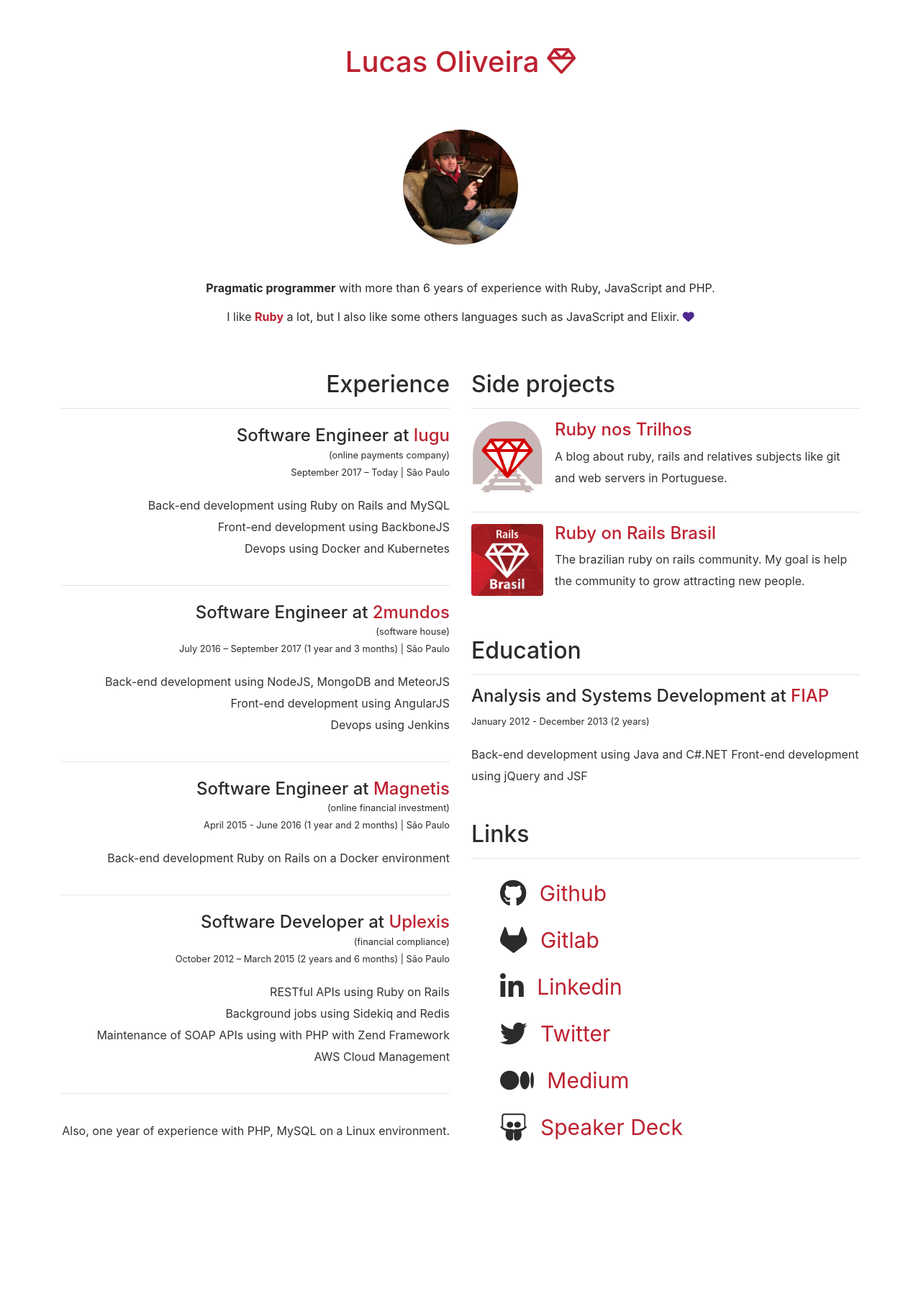
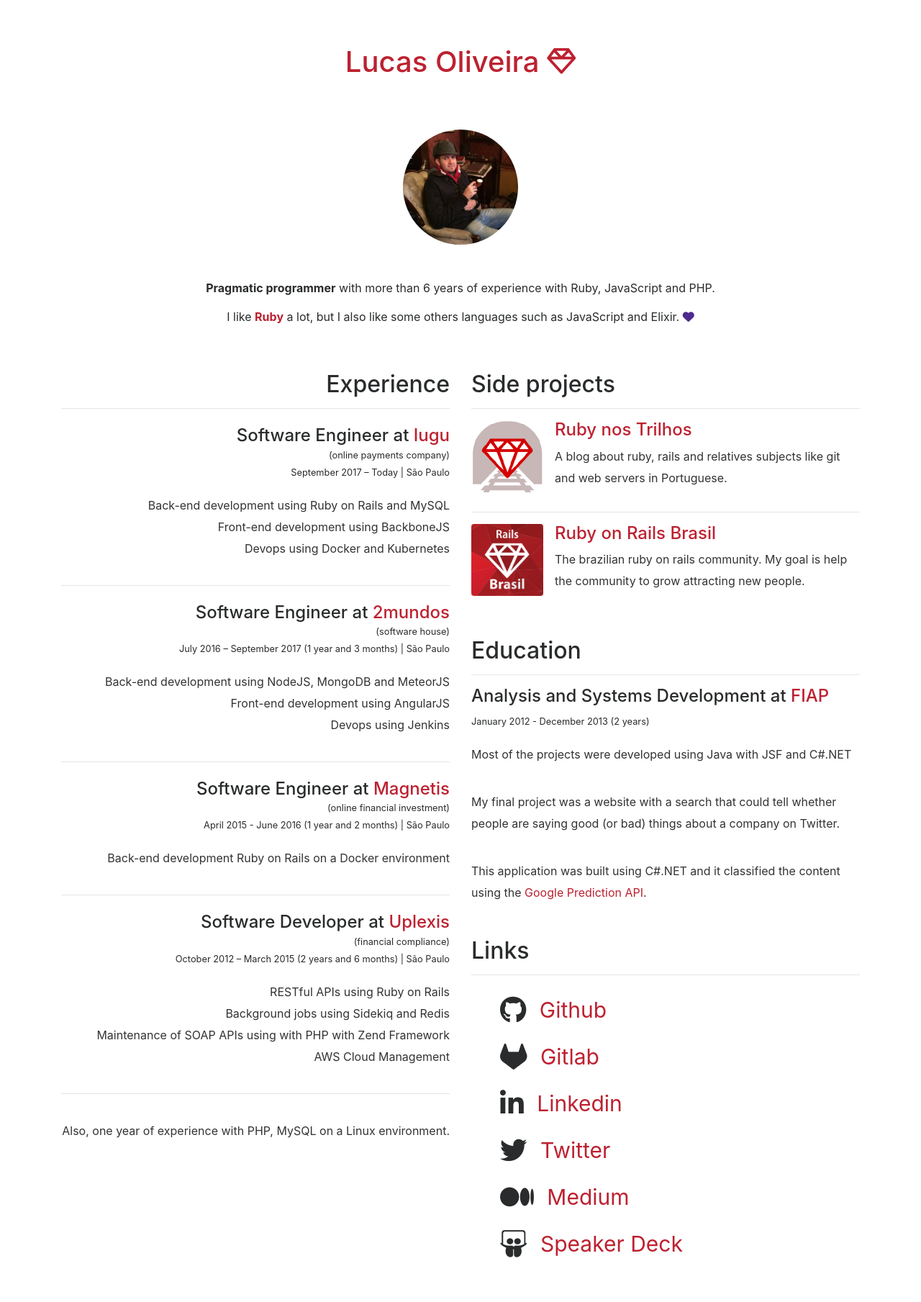
Before and after one commit to lucasprag/lucasprag, a Jekyll site: the page built from index.md, in a window 1280 px wide. Shown: the whole page at 72% size. Built offline with Jekyll 4.4.1, drawn with Linux system fonts in a browser that asks for light colours; nearby versions of some CDN libraries; before the commit the page ends 1622 px from its top, so only the background shows below that.

Commit message:
Make the website responsive and add some content to the education section

```diff
--- a/_includes/education.html
+++ b/_includes/education.html
@@ -7,8 +7,14 @@
   <small>January 2012 - December 2013 (2 years)</small>
 
   <p class="description">
-    Back-end development using Java and C#.NET
-    Front-end development using jQuery and JSF
+    Most of the projects were developed using Java with JSF and C#.NET
   </p>
 
+  <p class="description">
+    My final project was a website with a search that could tell whether people are saying good (or bad) things about a company on Twitter.
+  </p>
+
+  <p class="description">
+    This application was built using C#.NET and it classified the content using the <a href="https://cloud.google.com/prediction/docs">Google Prediction API</a>.
+  </p>
 </div>
--- a/_includes/experience.html
+++ b/_includes/experience.html
@@ -1,4 +1,4 @@
-<div class="experience text-right">
+<div class="experience">
   <h2>Experience</h2>
 
   <hr>
--- a/_includes/header.html
+++ b/_includes/header.html
@@ -3,7 +3,7 @@
     <div class="col">
     </div>
 
-    <div class="col-5 px-5">
+    <div class="col-12 col-lg-6 px-5">
       <h1 class="text-center border border-danger rounded p-3 title">
         {{ site.title }}
         <i class="fa fa-diamond" aria-hidden="true"></i>
@@ -18,7 +18,7 @@
     <div class="col">
     </div>
 
-    <div class="col-2">
+    <div class="col-12 col-md-3 col-lg-2">
       <img src="{{ site.baseurl }}/assets/images/developer.jpg"
       class="rounded-circle mx-auto d-block border width-auto"
       alt="{{ site.title }}">
--- a/_includes/links.html
+++ b/_includes/links.html
@@ -1,4 +1,4 @@
-<div class="links text-left mt-5">
+<div class="links text-left my-5">
   <h2>Links</h2>
 
   <hr>
--- a/_layouts/default.html
+++ b/_layouts/default.html
@@ -6,11 +6,11 @@
       {% include header.html %}
 
       <div class="row mt-5">
-        <div class="col-6">
+        <div class="col-12 col-lg-6 order-lg-first">
           {% include experience.html %}
         </div>
 
-        <div class="col-6">
+        <div class="col-12 col-lg-6 order-first">
           {% include projects.html %}
           {% include education.html %}
           {% include links.html %}
--- a/_sass/includes/_experience.scss
+++ b/_sass/includes/_experience.scss
@@ -1,7 +1,15 @@
 .experience {
+  text-align: right;
+
   .description {
     padding: 20px 0;
     line-height: 30px;
     color: #333333;
   }
 }
+
+@media (max-width: 992px) {
+  .experience {
+    text-align: left;
+  }
+}
```
